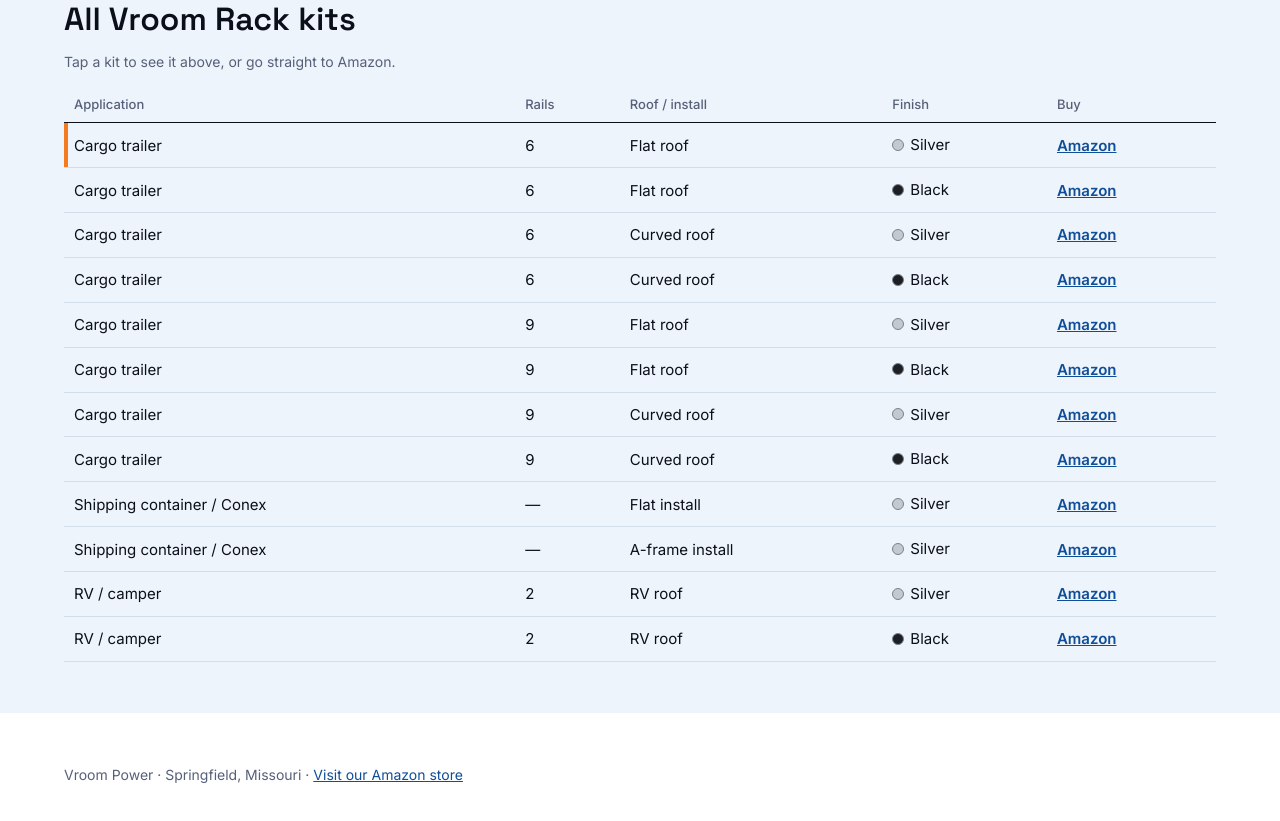
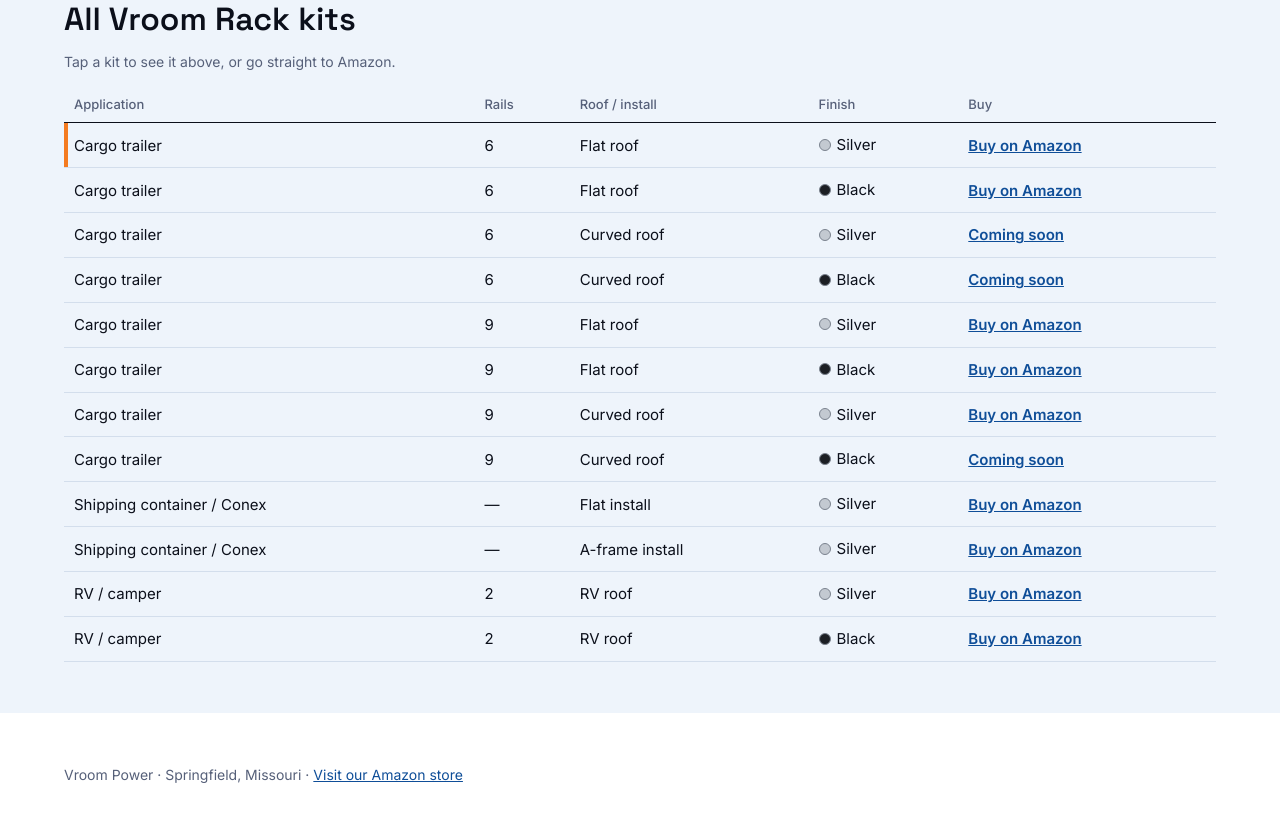
Before and after one commit to lukevroompower/Vroom-Rack-Configurator, a plain HTML site: page index.html in a window 1280 px wide. Shown: the part 1246-2067 px from the top of the page. Drawn offline with Linux system fonts and the light colour scheme.

Commit message:
Add files via upload

```diff
--- a/index.html
+++ b/index.html
@@ -144,9 +144,12 @@ const CATS={
  rv:{name:'RV / camper',fam:'Vroom Rack RV Kit',groups:[
   {k:'color',lab:'2. Finish',opts:[['S','Silver'],['B','Black']],note:'2-rail kit for RV and camper roofs.'}]}
 };
-/* Fill in each kit's Amazon ASIN; blank ones link to the store. */
-const ASIN={'VR-CT-6F-S':'','VR-CT-6F-B':'','VR-CT-6C-S':'','VR-CT-6C-B':'','VR-CT-9F-S':'','VR-CT-9F-B':'','VR-CT-9C-S':'','VR-CT-9C-B':'','VR-CX-FL-S':'','VR-CX-AF-S':'','VR-RV-2-S':'','VR-RV-2-B':''};
-const link=(c,x)=>{const a=ASIN[sku(c,x)];return a?`https://www.amazon.com/dp/${a}`:STORE;};
+/* Amazon link per kit; blank ones go to the store until the listing is live. */
+const URLS={'VR-CT-6F-S':'https://a.co/d/02Pb7GRn','VR-CT-6F-B':'https://a.co/d/03Ui5gf3','VR-CT-6C-S':'','VR-CT-6C-B':'',
+'VR-CT-9F-S':'https://a.co/d/07YSLwf9','VR-CT-9F-B':'https://a.co/d/0bJGkL67','VR-CT-9C-S':'https://a.co/d/068Ho8iR','VR-CT-9C-B':'',
+'VR-CX-FL-S':'https://a.co/d/0bccggLf','VR-CX-AF-S':'https://a.co/d/0fUr3vwy','VR-RV-2-S':'https://a.co/d/01AkY2F8','VR-RV-2-B':'https://a.co/d/05pz4uC6'};
+const link=(c,x)=>URLS[sku(c,x)]||STORE;
+const live=(c,x)=>!!URLS[sku(c,x)];
 const DEF={trailer:{rails:'6',roof:'flat',color:'S'},container:{mount:'flat',color:'S'},rv:{color:'S'}};
 const COL={S:{n:'Silver',f:'#c3c9d1',s:'#7f8893'},B:{n:'Black',f:'#1c1f24',s:'#6b7280'}};
 let cat='trailer',o={...DEF.trailer};
@@ -245,13 +248,13 @@ function renderOut(){
  $('fig').innerHTML=`<svg viewBox="0 0 640 360" role="img" aria-label="${title(cat,o)}">${DRAW[cat](o)}</svg>`;
  $('nm').textContent=title(cat,o);
  const d=[['Application',CATS[cat].name],['Rails',railsOf(cat,o)],['Roof / install',mountOf(cat,o)],['Finish',COL[o.color].n]];
- $('buy').href=link(cat,o);
+ $('buy').href=link(cat,o);$('buy').textContent=live(cat,o)?'Buy on Amazon':'Coming soon: visit our store';
  $('dl').innerHTML=d.map(([a,b])=>`<div><dt>${a}</dt><dd>${b}</dd></div>`).join('');
  const cur=sku(cat,o);
  document.querySelectorAll('#rows tr').forEach(tr=>tr.classList.toggle('on',tr.dataset.sku===cur));
 }
 function renderRows(){
- $('rows').innerHTML=ALL.map(([c,x],i)=>`<tr tabindex="0" data-i="${i}" data-sku="${sku(c,x)}"><td>${CATS[c].name}</td><td>${railsOf(c,x)}</td><td>${mountOf(c,x)}</td><td><span class="chip"><span class="dot" style="background:${COL[x.color].f}"></span>${COL[x.color].n}</span></td><td><a href="${link(c,x)}" style="color:var(--co2);font-weight:600;white-space:nowrap">Amazon</a></td></tr>`).join('');
+ $('rows').innerHTML=ALL.map(([c,x],i)=>`<tr tabindex="0" data-i="${i}" data-sku="${sku(c,x)}"><td>${CATS[c].name}</td><td>${railsOf(c,x)}</td><td>${mountOf(c,x)}</td><td><span class="chip"><span class="dot" style="background:${COL[x.color].f}"></span>${COL[x.color].n}</span></td><td><a href="${link(c,x)}" style="color:var(--co2);font-weight:600;white-space:nowrap">${live(c,x)?'Buy on Amazon':'Coming soon'}</a></td></tr>`).join('');
 }
 function load(c,x){cat=c;o={...x};renderCats();renderOpts();renderOut();}
 function render(){renderCats();renderOpts();renderOut();}
```
